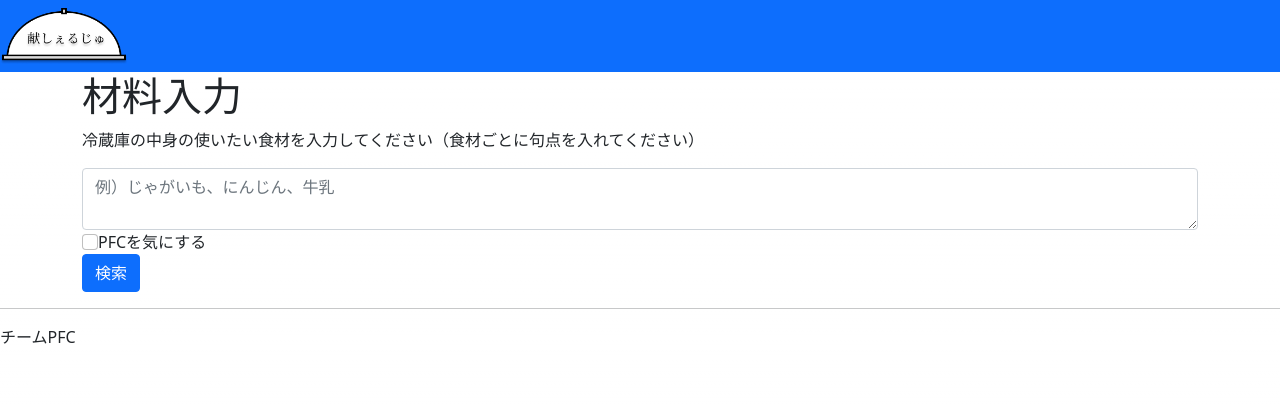
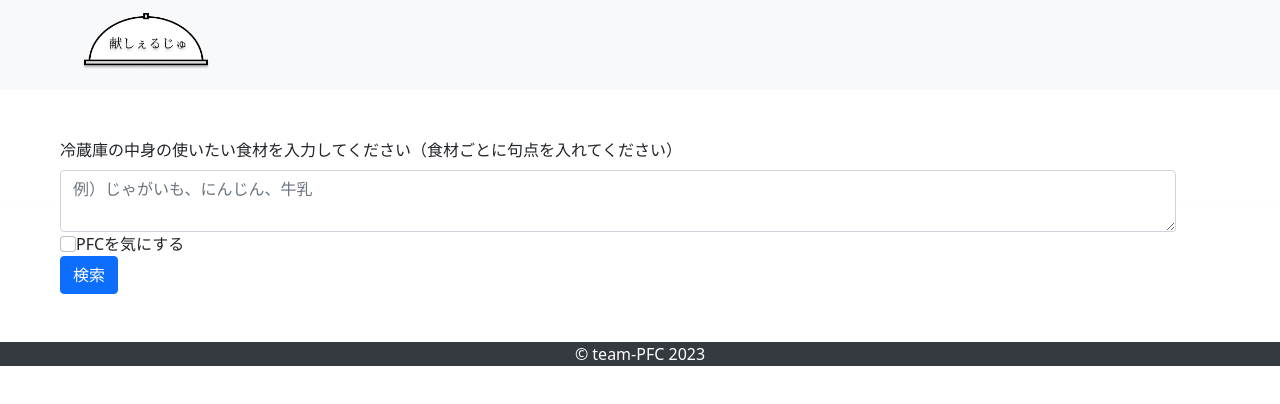
Before and after one commit to tkucd/PFC, a Next.js app in the folder frontend/: page / in a window 1280 px wide. Shown: the top 404 px of the page. Built offline with nearby package versions, Linux system fonts and the light colour scheme.

Commit message:
デザインの修正

```diff
--- a/frontend/src/components/footer.js
+++ b/frontend/src/components/footer.js
@@ -1,9 +1,8 @@
 const Footer = () => {
     return (
-        <div>
-            <hr/>
-            <p>チームPFC</p>
-        </div>
+        <footer className="footer">
+            <p>© team-PFC 2023</p>
+        </footer>
     )
 }
 
--- a/frontend/src/components/header.js
+++ b/frontend/src/components/header.js
@@ -3,9 +3,13 @@ import Image from 'next/image'
 
 const Header = () => {
     return (
-        <div className="bg-primary text-white display-4">
-            <Image src="/logo.png" width={128} height={64} alt="ロゴ画像" />
-        </div>
+        <nav class="navbar navbar-light bg-light">
+            <div class="container">
+                <a class="navbar-brand" href="#">
+                    <Image src="/logo.png" width={128} height={64} alt="ロゴ画像" />
+                </a>
+            </div>
+        </nav>
     )
 }
 
--- a/frontend/src/pages/_app.js
+++ b/frontend/src/pages/_app.js
@@ -1,7 +1,5 @@
 import '@/styles/globals.css'
 import Head from 'next/head'
-import Header from '../components/header'
-import Footer from '../components/footer'
 
 export default function App({ Component, pageProps }) {
   return (
@@ -10,9 +8,7 @@ export default function App({ Component, pageProps }) {
         <link href="https://cdn.jsdelivr.net/npm/bootstrap@5.0.0-beta1/dist/css/bootstrap.min.css" rel="stylesheet" integrity="sha384-giJF6kkoqNQ00vy+HMDP7azOuL0xtbfIcaT9wjKHr8RbDVddVHyTfAAsrekwKmP1" crossorigin="anonymous"/>
         <script src="https://cdn.jsdelivr.net/npm/bootstrap@5.0.0-beta1/dist/js/bootstrap.bundle.min.js" integrity="sha384-ygbV9kiqUc6oa4msXn9868pTtWMgiQaeYH7/t7LECLbyPA2x65Kgf80OJFdroafW" crossorigin="anonymous"></script>
       </Head>
-      <Header />
       <Component {...pageProps} />
-      <Footer />
     </div>
   )
 }
--- a/frontend/src/pages/index.js
+++ b/frontend/src/pages/index.js
@@ -1,6 +1,7 @@
 import Head from 'next/head'
 import { useState } from "react"
-import { Inter } from '@next/font/google'
+import Header from '../components/header'
+import Footer from '../components/footer'
 
 // const inter = Inter({ subsets: ['latin'] })
 
@@ -43,11 +44,14 @@ export default function Home() {
         <meta name="viewport" content="width=device-width, initial-scale=1" />
         <link rel="icon" href="/favicon.ico" />
       </Head>
-      <div className="container">
-          <h1>材料入力</h1>
+      <Header />
+      <div className="container m-5">
+          {/* <h1>材料入力</h1> */}
           <form onSubmit={doSubmit}>
-              <p>冷蔵庫の中身の使いたい食材を入力してください（食材ごとに句点を入れてください）</p>
-              <textarea name="input" className="form-control" placeholder="例）じゃがいも、にんじん、牛乳" onChange={doChangeIngredients} />
+              <div>
+                <label HTMLFor="input" className='form-label'>冷蔵庫の中身の使いたい食材を入力してください（食材ごとに句点を入れてください）</label>
+                <textarea id="input" className="form-control" placeholder="例）じゃがいも、にんじん、牛乳" onChange={doChangeIngredients} />
+              </div>
               <div className="form-group">
                   <input type="checkbox" className="form-check-input" onChange={doChangePFC} id="pfc-check"/>
                   <label htmlFor="fpc-check">PFCを気にする</label>
@@ -81,6 +85,7 @@ export default function Home() {
                 <button className="btn btn-primary">他の候補を教えて</button>
             </div>}
       </div>
+      <Footer />
     </>
   )
 }
--- a/frontend/src/styles/globals.css
+++ b/frontend/src/styles/globals.css
@@ -105,3 +105,9 @@ a {
     color-scheme: dark;
   }
 }
+
+footer.footer {
+  background-color: #343a40;
+  color: #fff;
+  text-align: center;
+}
```
